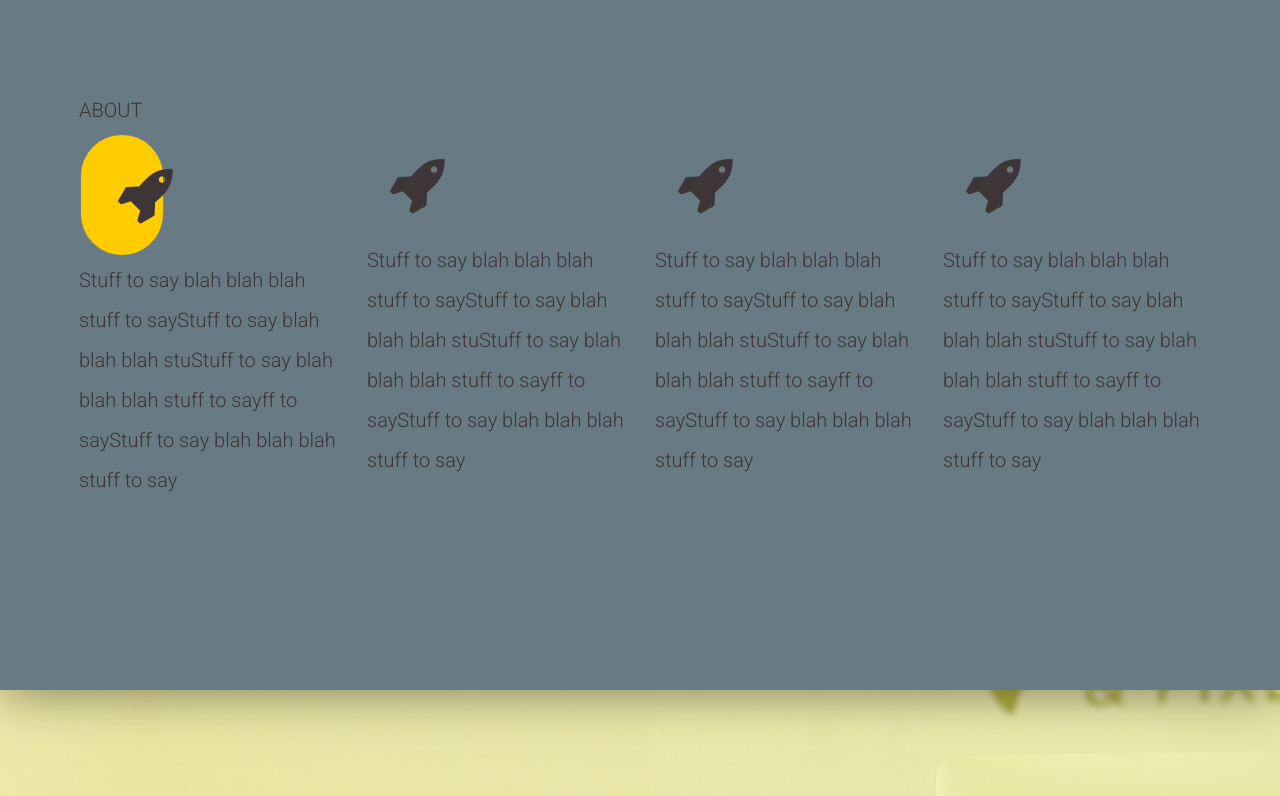
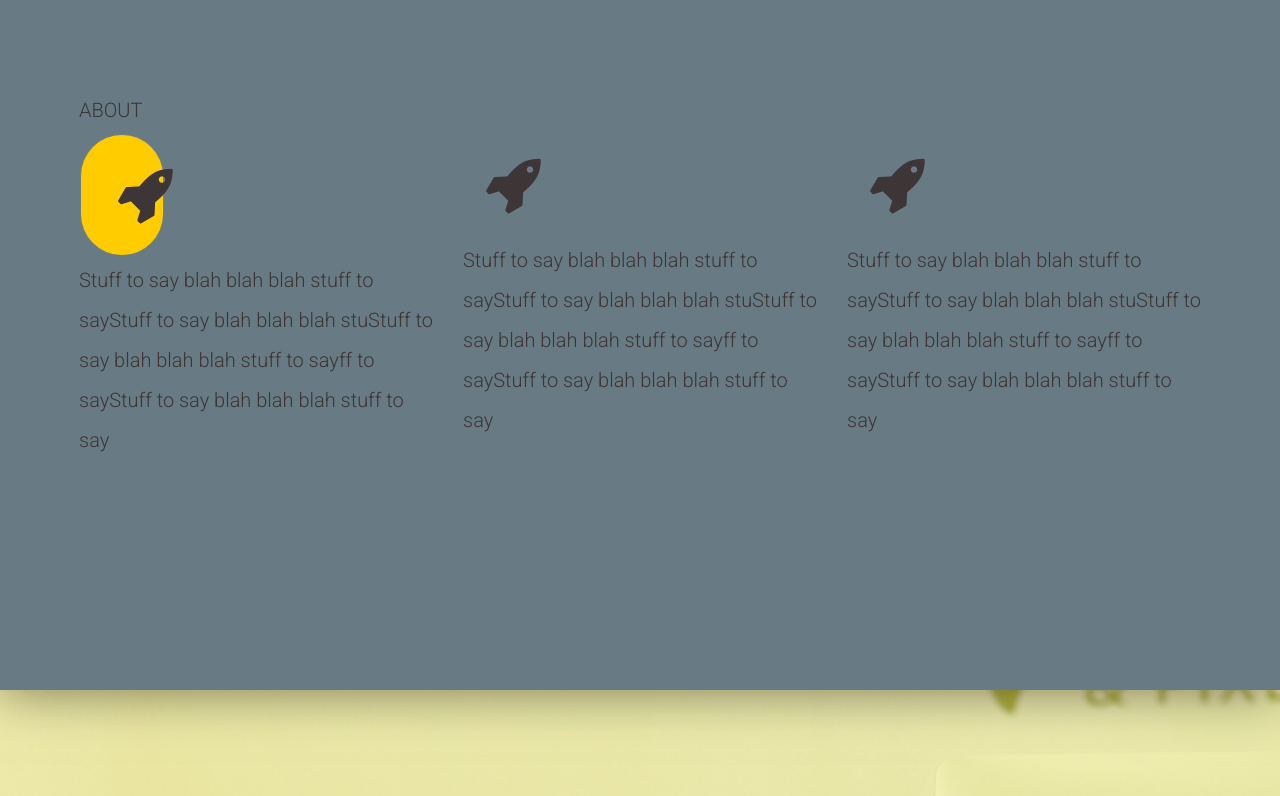
Before and after one commit to Phoenix3737/latestPortfolio, a plain HTML site: page index.html in a window 1280 px wide. Shown: the part 800-1596 px from the top of the page. Drawn offline with nearby package versions, Linux system fonts and the light colour scheme.

Commit message:
adjustments to contact section

```diff
--- a/css/style.css
+++ b/css/style.css
@@ -482,9 +482,9 @@ span {
   /* background-color: #ffffff; */
   text-align: center;
   margin-bottom: 35px;
-  padding-bottom: 35px;
+  /* padding-bottom: 35px; */
   /* border: 1px solid #bdbdbd; */
-  padding: 0px 16px 20px 16px;
+  padding: 0px 0px 20px 75px;
 }
 
 .social-header {
@@ -532,19 +532,19 @@ span {
 .fa-linkedin {
   background: #007bb5;
   color: white;
-  border: solid 1px white;
+  /* border: solid 1px white; */
 }
 
 .fa-slack {
   background:#02bb79;
   color: white;
-  border: solid 1px white;
+  /* border: solid 1px white; */
 }
 
 .fa-github {
   background:#000000;
   color: white;
-  border: solid 1px white;
+  /* border: solid 1px white; */
 }
 
 /* .clearfix {
--- a/index.html
+++ b/index.html
@@ -76,25 +76,21 @@
 								<h1>ABOUT</h1>
 						</div>
 
-						<div class="col-xs-12 col-md-3">
+						<div class="col-xs-12 col-md-4">
 							<div><i class="fa fa-rocket fa-3x" id="icons" aria-hidden="true"></i></div>
 							<h1>Stuff to say blah blah blah stuff to sayStuff to say blah blah blah stuStuff to say blah blah blah stuff to sayff to sayStuff to say blah blah blah stuff to say</h1>
 						</div>
 
-						<div class="col-xs-12 col-md-3">
+						<div class="col-xs-12 col-md-4">
 							<div><i class="fa fa-rocket fa-3x" aria-hidden="true"></i></div>
 							<h1>Stuff to say blah blah blah stuff to sayStuff to say blah blah blah stuStuff to say blah blah blah stuff to sayff to sayStuff to say blah blah blah stuff to say</h1>
 						</div>
 
-						<div class="col-xs-12 col-md-3">
+						<div class="col-xs-12 col-md-4">
 							<div><i class="fa fa-rocket fa-3x" aria-hidden="true"></i></div>
 							<h1>Stuff to say blah blah blah stuff to sayStuff to say blah blah blah stuStuff to say blah blah blah stuff to sayff to sayStuff to say blah blah blah stuff to say</h1>
 						</div>
 
-						<div class="col-xs-12 col-md-3">
-							<div><i class="fa fa-rocket fa-3x" aria-hidden="true"></i></div>
-							<h1>Stuff to say blah blah blah stuff to sayStuff to say blah blah blah stuStuff to say blah blah blah stuff to sayff to sayStuff to say blah blah blah stuff to say</h1>
-						</div>
 					</row>
 				</container>
 			</div> <!-- cd-scrolling-bg__content -->
```
Also changed, not shown: img/sergey-pesterev-222160-unsplash.jpg (added).
